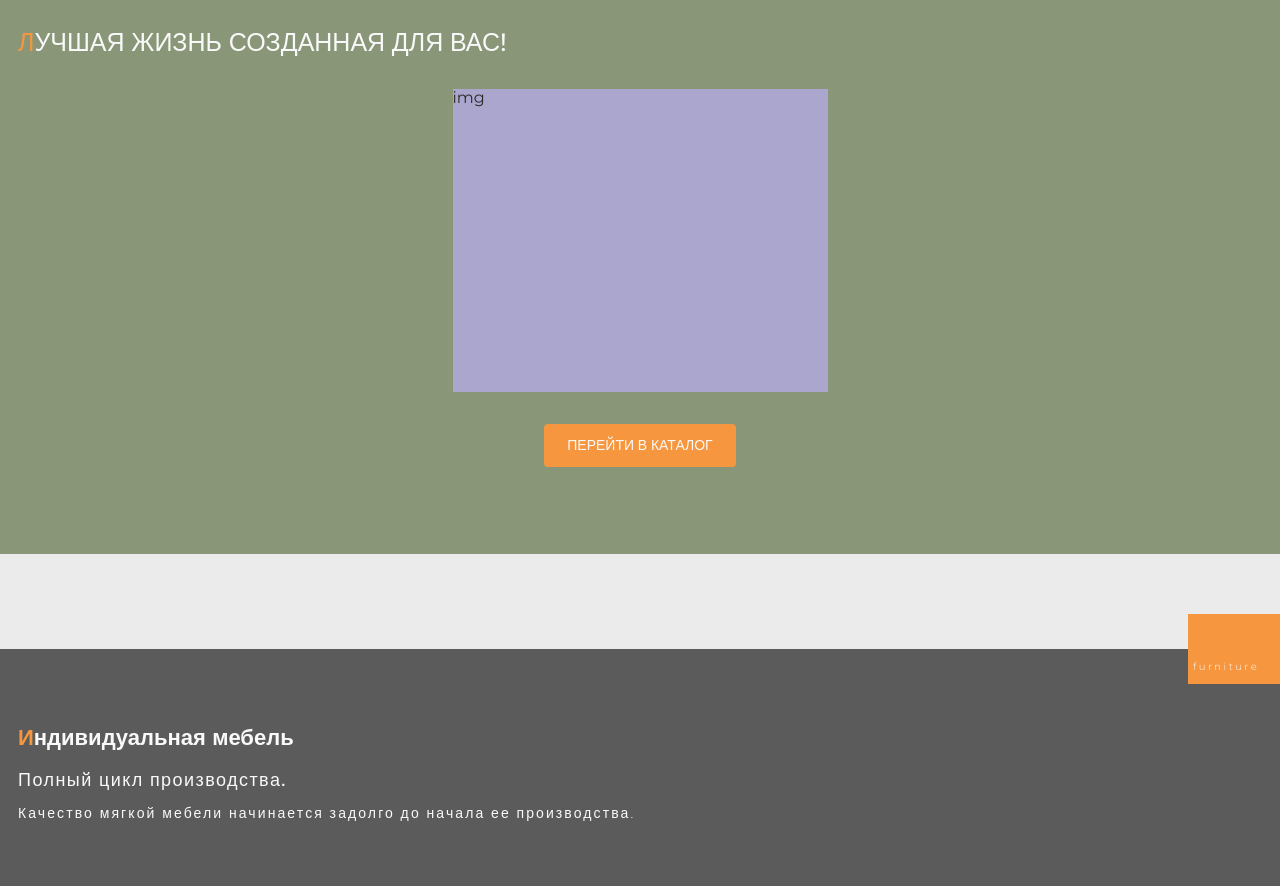
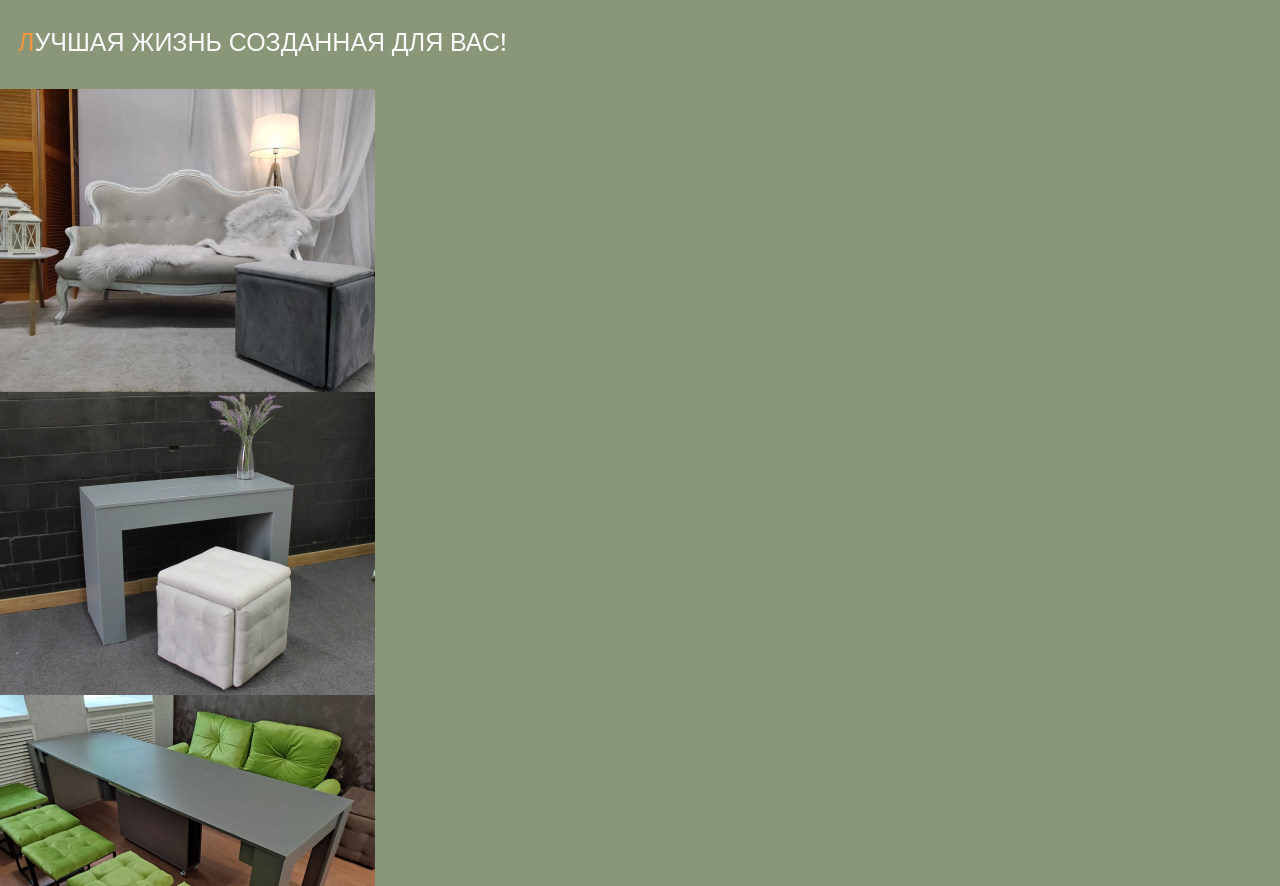
Before and after one commit to Tanya8135/bocman-shop, a website built with Parcel: page src/index.html in a window 1280 px wide. Shown: the part 66-952 px from the top of the page. Built offline with nearby package versions, Linux system fonts and the light colour scheme.

Commit message:
started slider

```diff
--- a/src/index.html
+++ b/src/index.html
@@ -25,6 +25,5 @@
       <include src="./partials/burger-menu/burger-menu.html"></include>
     </main>
     <script type="module" src="./index.js"></script>
-    <script type="module" src="./js/form-effect.js"></script>
   </body>
 </html>
--- a/src/index.js
+++ b/src/index.js
@@ -1,4 +1,4 @@
 // import './sass/index.scss';
 
 import './js/burger-menu';
-// import './js/form-effect';
+import './js/heroSlider';
--- a/src/js/form-effect.js
+++ /dev/null
@@ -1,9 +0,0 @@
-document.addEventListener('DOMContentLoaded', function () {
-    const inputs = document.querySelectorAll('.data-field-text');
-
-    inputs.forEach(function (input) {
-        input.addEventListener('input', function () {
-            input.classList.toggle('data-field-text', input.value.trim() !== '');
-        });
-    });
-});
--- a/src/partials/components/hero.html
+++ b/src/partials/components/hero.html
@@ -5,7 +5,28 @@
       <span class="letter">Л</span>учшая жизнь созданная для вас!
     </h1>
 
-  <div class="test-img">img</div>
+    <div class="hero-img">
+      <ul class="hero-img-slider">
+        <li>
+          <img
+            src="./images/mob/hero-mob1_375.png"
+            alt="gray sofa and pouf "
+          />
+        </li>
+        <li>
+          <img
+            src="./images/mob/hero-mob2_375.png"
+            alt="gray table and white pouf"
+          />
+        </li>
+        <li>
+          <img
+            src="./images/mob/hero-mob3_375.png"
+            alt="gray table and green pouf"
+          />
+        </li>
+      </ul>
+    </div>
 
     <div class="btn-box">
       <button class="btn">Перейти в каталог</button>
--- a/src/sass/components/_hero.scss
+++ b/src/sass/components/_hero.scss
@@ -12,14 +12,6 @@
 
 .letter {
   color: $accent;
-}
-
-.test-img {
-  margin: 0 auto;
-  width: 375px;
-  height: 303px;
-  background-color: rgb(171, 166, 206);
-  //   margin-bottom: 15px;
 }
 
 .btn-box {
```
Also changed, not shown: src/images/mob/hero-mob1@2_375.png (added), src/images/mob/hero-mob1_375.png (added), src/images/mob/hero-mob2@2_375.png (added), src/images/mob/hero-mob2_375.png (added), src/images/mob/hero-mob3@2_375.png (added), src/images/mob/hero-mob3_375.png (added), src/js/heroSlider.js (added). Lines whose indentation alone changed are shown as unchanged.
